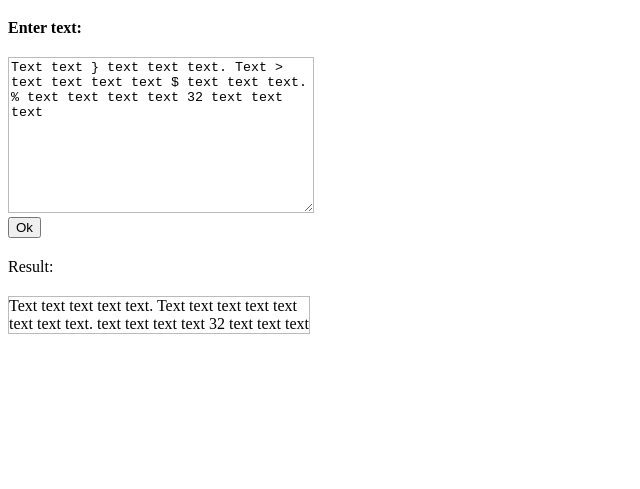
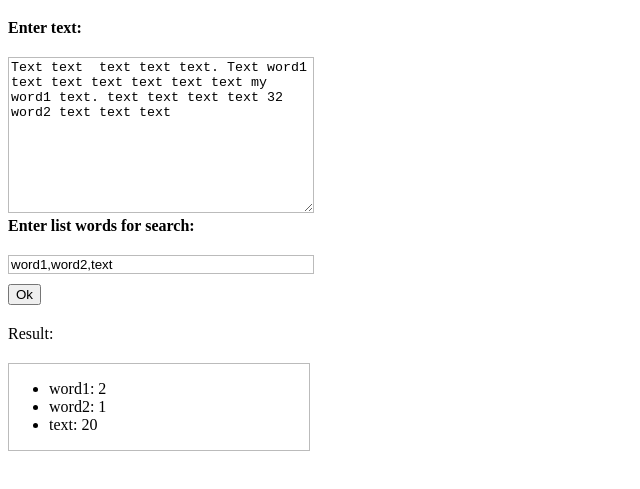
Before and after one commit to olgarozova/homework-js, a plain HTML site: page index.html in a window 1280 px wide. Both pictures are taken after a click on the button "Ok". Shown: the part 61-550 px from the top of the page, without its empty margins (0-640 px from the left). Drawn offline with Linux system fonts and the light colour scheme.

Commit message:
counter of words in text

```diff
--- a/index.html
+++ b/index.html
@@ -13,13 +13,15 @@
     <h1 id="contentTitle"> Task 3</h1>
     <form id = "form_transform" method="post" action="/">
         <b>Enter text:</b><br>
-        <textarea id = "form_transform__text" rows="10" cols="45" >Text text } text text text. Text > text text text text $ text text text. % text text text text 32 text text text </textarea>
+        <textarea id = "form_transform__text" rows="10" cols="45" >Text text  text text text. Text word1 text text text text text text my word1 text. text text text text 32 word2 text text text </textarea>
+        <br><b>Enter list words for search:</b><br>
+        <input id = "form_transform__words" value="word1,word2,text">
         <input type="button" onclick = "insertHtml()" id = "form_transform__button" value="Ok">
     </form>
     <div class = "contentResultTitle">Result:</div>
     <div class = "contentResult">
-        <div id ="contentResult__text">
-        </div>
+        <ul id ="contentResult_list">
+        </ul>
     </div>
 </body>
 
--- a/main.js
+++ b/main.js
@@ -1,35 +1,51 @@
-function isNumber(char) {
-    return !isNaN(char) && char !=='' && char !==' ';
-  }
-
-function  isLetter(char) {
+function isLetter(char) {
     char = char.toUpperCase();
-    if (!(char >= "A" && char <= "Z")){
+    if (!(char >= "A" && char <= "Z")) {
         return false;
     }
     return true;
- }
+}
 
- function isInclude(symbol,include){
-    for(var char of include){
-        if(symbol === char) return true;
+function isNumber(char) {
+    return !isNaN(char) && char !== '' && char !== ' ';
+}
+
+
+function counterWords(string, checkWords) {
+
+    var wordsList = checkWords.split(',');
+    var words = {};
+    for (var item of wordsList) {
+        words[item.toLowerCase()] = '0';
     }
-    return false;
- }
+    var textWord = '';
+    for (var symb of string) {
+        if (isLetter(symb) || isNumber(symb)) {
+            textWord += symb.toLowerCase();
+        } else {
+            if (words[textWord]) {
+                words[textWord]++;
+            }
 
- function clearStr(str,includeSymb){
-    var result = '';
-    for(var item of str){
-       if(isLetter(item) || isNumber(item) || isInclude(item,includeSymb)){
-          result += item;
-       }
+            textWord = '';
+        }
     }
-    return result;
- }
+    return words;
+}
 
-function insertHtml(){
+function outputResult(words) {
+    var str = '';
+
+    for (var word in words) {
+        str += `<li>${word}: ${words[word]}</li>`;
+    }
+     console.log(str);
+    return str;
+}
+
+function insertHtml() {
     var str = document.getElementById("form_transform__text").value;
-    var includeSymb = [' ','.',','];
-    var html = clearStr(str,includeSymb);
-    document.getElementById('contentResult__text').innerHTML = html;
+    var words = document.getElementById("form_transform__words").value;
+    var html = outputResult(counterWords(str, words));
+    document.getElementById('contentResult_list').innerHTML = html;
 }
--- a/style.css
+++ b/style.css
@@ -1,4 +1,5 @@
 .contentResult,
+#form_transform__words,
 #form_transform__text{
     border: 1px solid #bbb;
     width: 300px;
@@ -12,4 +13,5 @@
 }
 #form_transform__button{
     display: block;
+    margin-top: 10px;
 }
```
